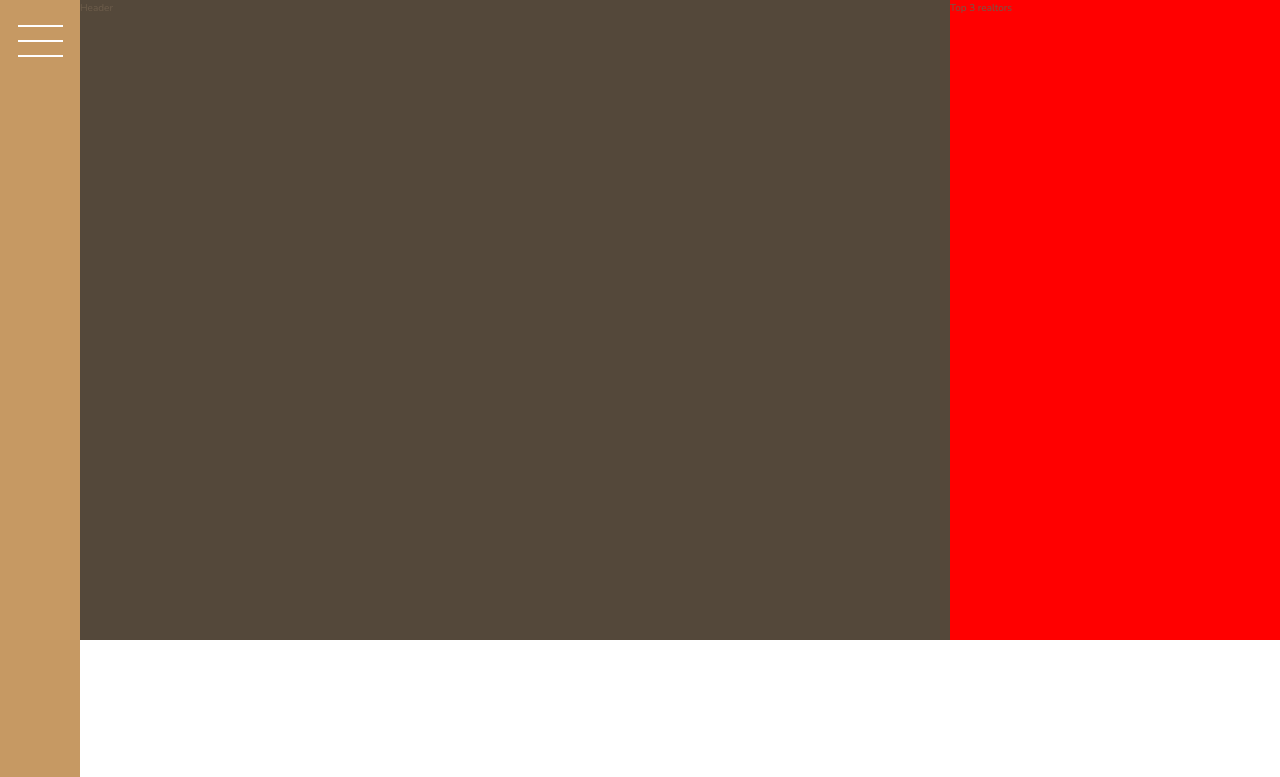
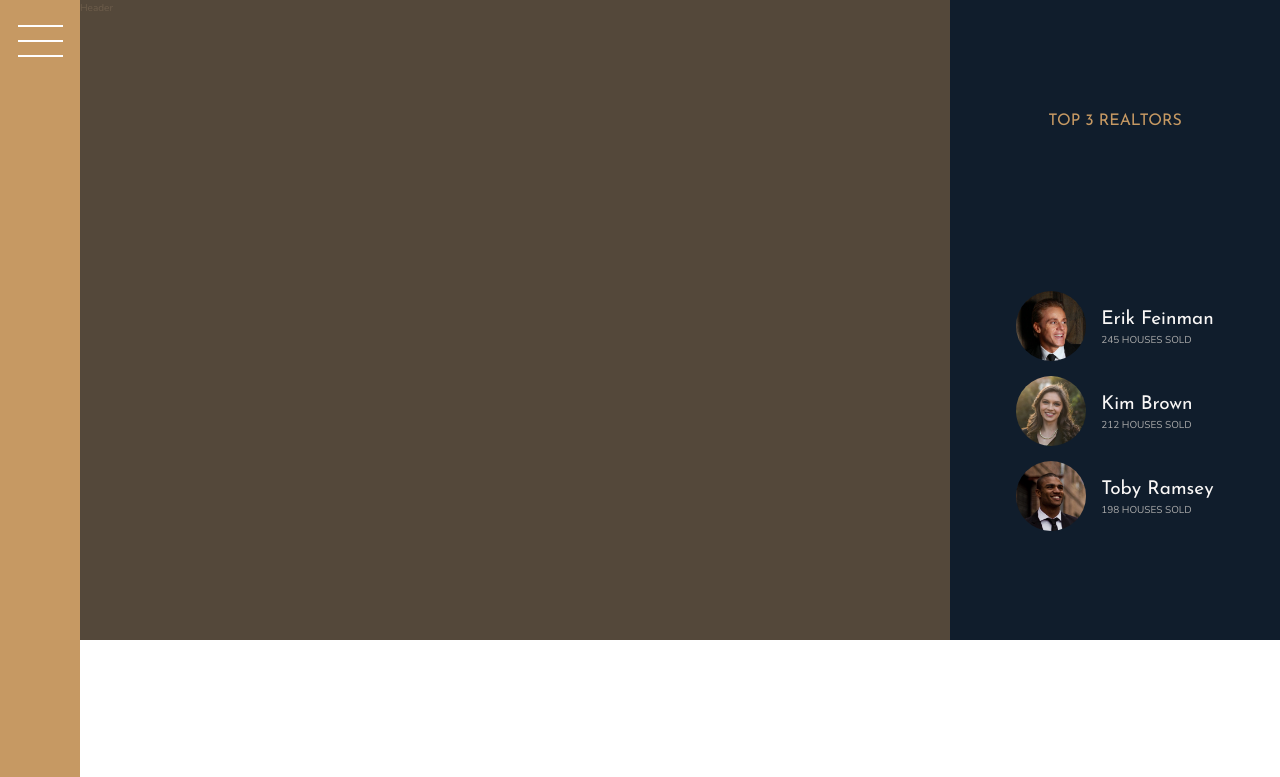
Before and after one commit to trungnd19/grid-page, a website: page index.html in a window 1280 px wide. Shown: the top 777 px of the page. Drawn offline with nearby package versions, Linux system fonts and the light colour scheme.

Commit message:
feat: add realtors section

```diff
--- a/index.html
+++ b/index.html
@@ -18,9 +18,30 @@
         <header class="header">
             Header
         </header>
+
         <div class="realtors">
-            Top 3 realtors
+            <h3 class="heading-3">Top 3 Realtors</h3>
+            <div class="realtors__list">
+                <img src="img/realtor-1.jpeg" alt="Realtor 1" class="realtors__img">
+                <div class="realtors__details">
+                    <h4 class="heading-4 heading-4--light">Erik Feinman</h4>
+                    <p class="realtors__sold">245 houses sold</p>
+                </div>
+
+                <img src="img/realtor-2.jpeg" alt="Realtor 2" class="realtors__img">
+                <div class="realtors__details">
+                    <h4 class="heading-4 heading-4--light">Kim Brown</h4>
+                    <p class="realtors__sold">212 houses sold</p>
+                </div>
+
+                <img src="img/realtor-3.jpeg" alt="Realtor 3" class="realtors__img">
+                <div class="realtors__details">
+                    <h4 class="heading-4 heading-4--light">Toby Ramsey</h4>
+                    <p class="realtors__sold">198 houses sold</p>
+                </div>
+            </div>
         </div>
+
         <section class="features">
             <div class="feature">
                 <svg class="feature__icon">
--- a/sass/_realtors.scss
+++ b/sass/_realtors.scss
@@ -1,4 +1,32 @@
 .realtors {
-    background-color: red;
+    background-color: $color-secondary;
     grid-column: col-start 7 / full-end;
+    padding: 3rem;
+
+    display: grid;
+    justify-content: center;
+    justify-items: center;
+    align-items: center;
+
+    &__list {
+        display: grid;
+        // grid-template-rows: repeat(auto-fit, 1fr);
+        grid-template-columns: min-content max-content; // max-content để k có linebreak
+        column-gap: 1.5rem;
+        row-gap: 1.5rem;
+        align-items: center;
+
+    }
+
+    &__img {
+        width: 7rem;
+        border-radius: 50%;
+        display: block;
+    }
+
+    &__sold {
+        text-transform: uppercase;
+        color: $color-grey-light-2;
+        margin-top: -3px;
+    }
 }
--- a/sass/_typography.scss
+++ b/sass/_typography.scss
@@ -3,28 +3,34 @@
     font-weight: 400;
 }
 
-
 .heading-1 {
     @extend %heading;
+    font-size: 4.5rem;
+    color: $color-grey-light-1;
+    line-height: 1;
 }
 
 .heading-2 {
     @extend %heading;
+    font-size: 4rem;
+    font-style: italic;
+    line-height: 1;
+
+    &--light { color: $color-grey-light-1; }
+    &--dark { color: $color-grey-dark-1; }
 }
 
 .heading-3 {
     @extend %heading;
+    font-size: 1.6rem;
+    color: $color-primary;
+    text-transform: uppercase;
 }
 
 .heading-4 {
     @extend %heading;
     font-size: 1.9rem;
 
-    &--light {
-        color: $color-grey-light-1;
-    }
-
-    &--dark {
-        color: $color-grey-dark-1;
-    }
+    &--light { color: $color-grey-light-1; }
+    &--dark { color: $color-grey-dark-1; }
 }
```
Also changed, not shown: css/style.css.
